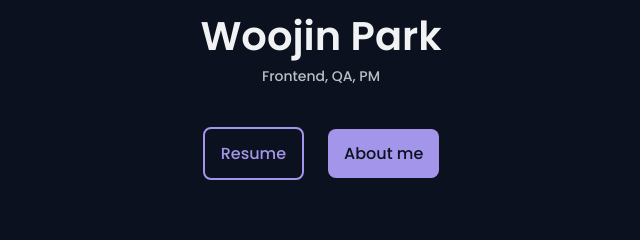
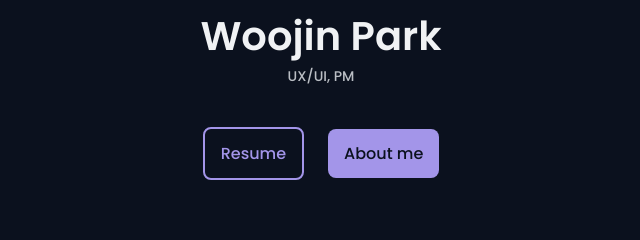
Before and after one commit to WoojinParkSoftware/WoojinParkSoftware.github.io, a plain HTML site: page index.html in a window 1280 px wide. Shown: the part 155-395 px from the top of the page, 319-959 px from the left. Drawn offline with nearby package versions, Linux system fonts and the light colour scheme.

Commit message:
:zap: 2025 updates

```diff
--- a/index.html
+++ b/index.html
@@ -71,7 +71,7 @@
             <div class="home__data">
                 <span class="home__greeting">Hello, I'm</span>
                 <h1 class="home__name">Woojin Park</h1>
-                <h3 class="home__education">Frontend, QA, PM</h3>
+                <h3 class="home__education">UX/UI, PM</h3>
 
                 <div class="home__buttons">
                     <!-- Insert your CV -->
```
